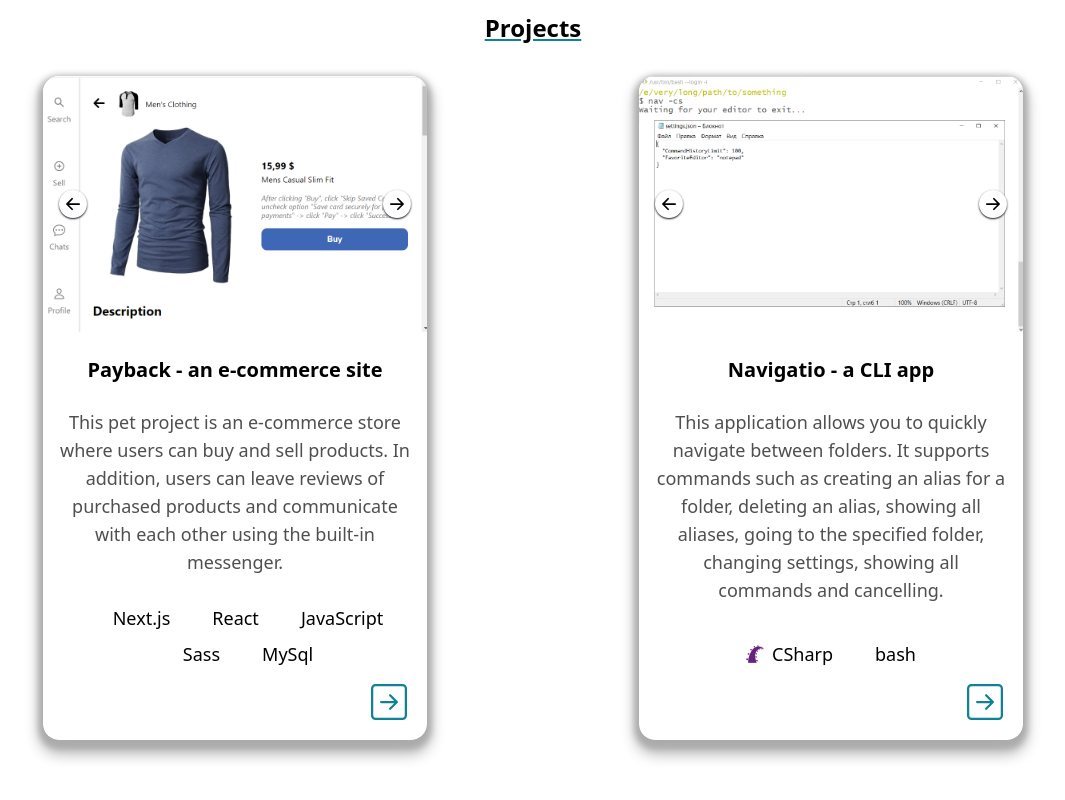
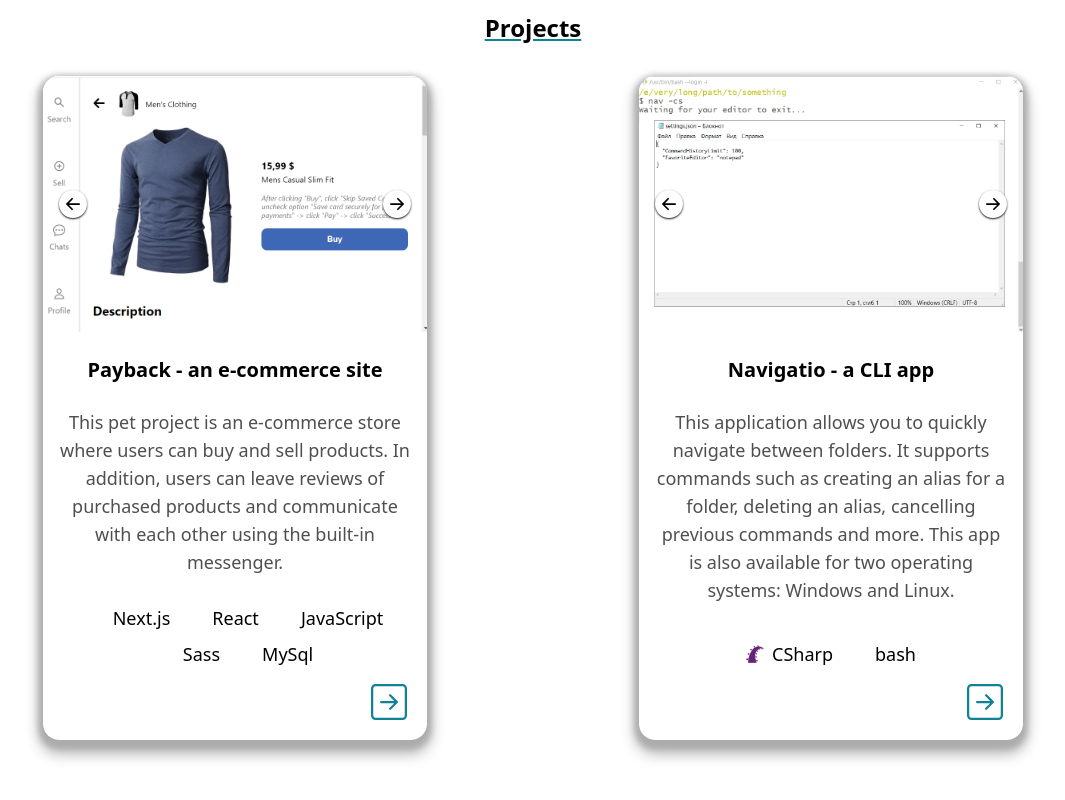
Before and after one commit to VladBrok/personal-site, a React (Vite) app: page / in a window 1280 px wide. Shown: the part 820-1620 px from the top of the page, without its empty margins (107-1172 px from the left). Built offline with nearby package versions, Linux system fonts and the light colour scheme.

Commit message:
Update a description of the Navigatio

```diff
--- a/scripts/add-image-urls.mjs
+++ b/scripts/add-image-urls.mjs
@@ -1,7 +1,6 @@
 import { exec } from "child_process";
 import fs from "fs/promises";
 import projects from "../src/data/projects.json" assert { type: "json" };
-
 const result = [...projects];
 
 for (let i = 0; i < result.length; i++) {
--- a/src/data/projects.json
+++ b/src/data/projects.json
@@ -17,7 +17,7 @@
   },
   {
     "title": "Navigatio - a CLI app",
-    "description": "This application allows you to quickly navigate between folders. It supports commands such as creating an alias for a folder, deleting an alias, showing all aliases, going to the specified folder, changing settings, showing all commands and cancelling.",
+    "description": "This application allows you to quickly navigate between folders. It supports commands such as creating an alias for a folder, deleting an alias, cancelling previous commands and more. This app is also available for two operating systems: Windows and Linux.",
     "imageUrls": ["/images/navigatio/1.png", "/images/navigatio/2.png"],
     "pathToImages": "/images/navigatio/",
     "demoUrl": "https://screenrec.com/share/RJh5qOrtn0",
```
